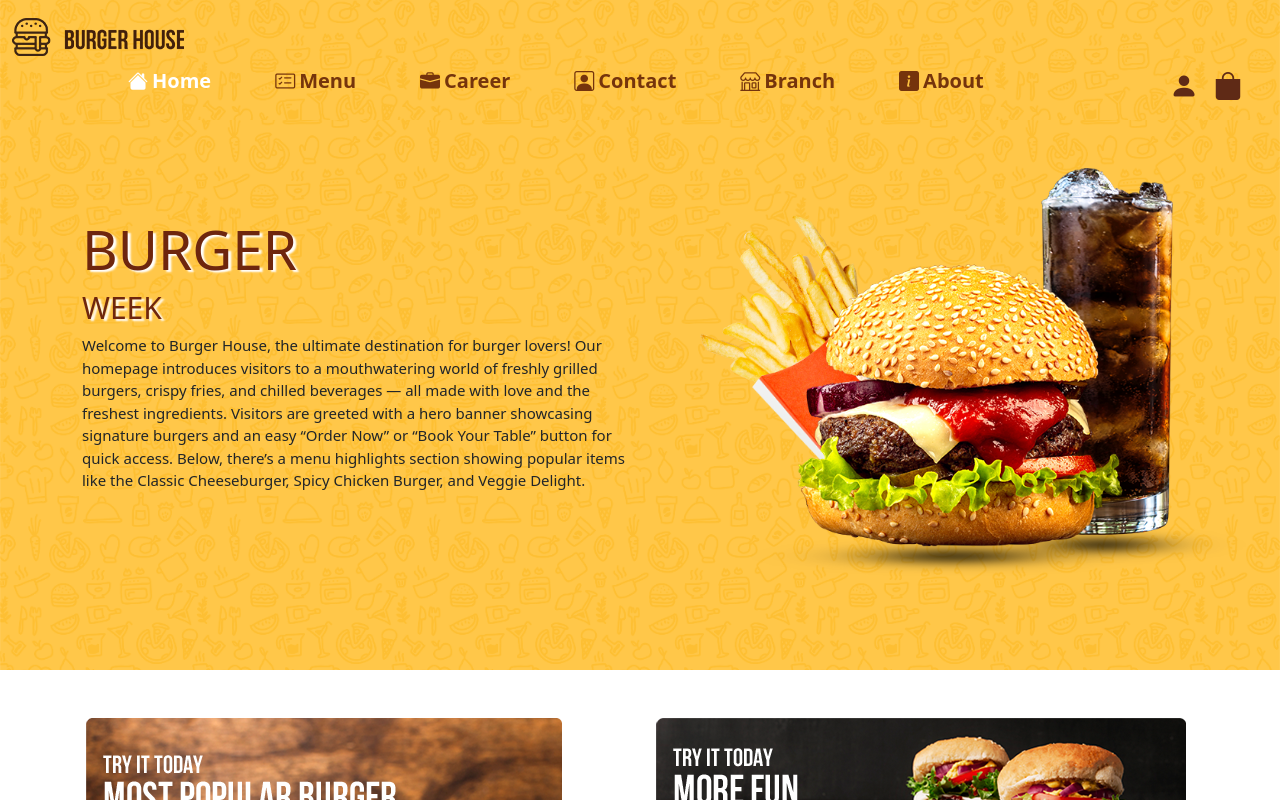
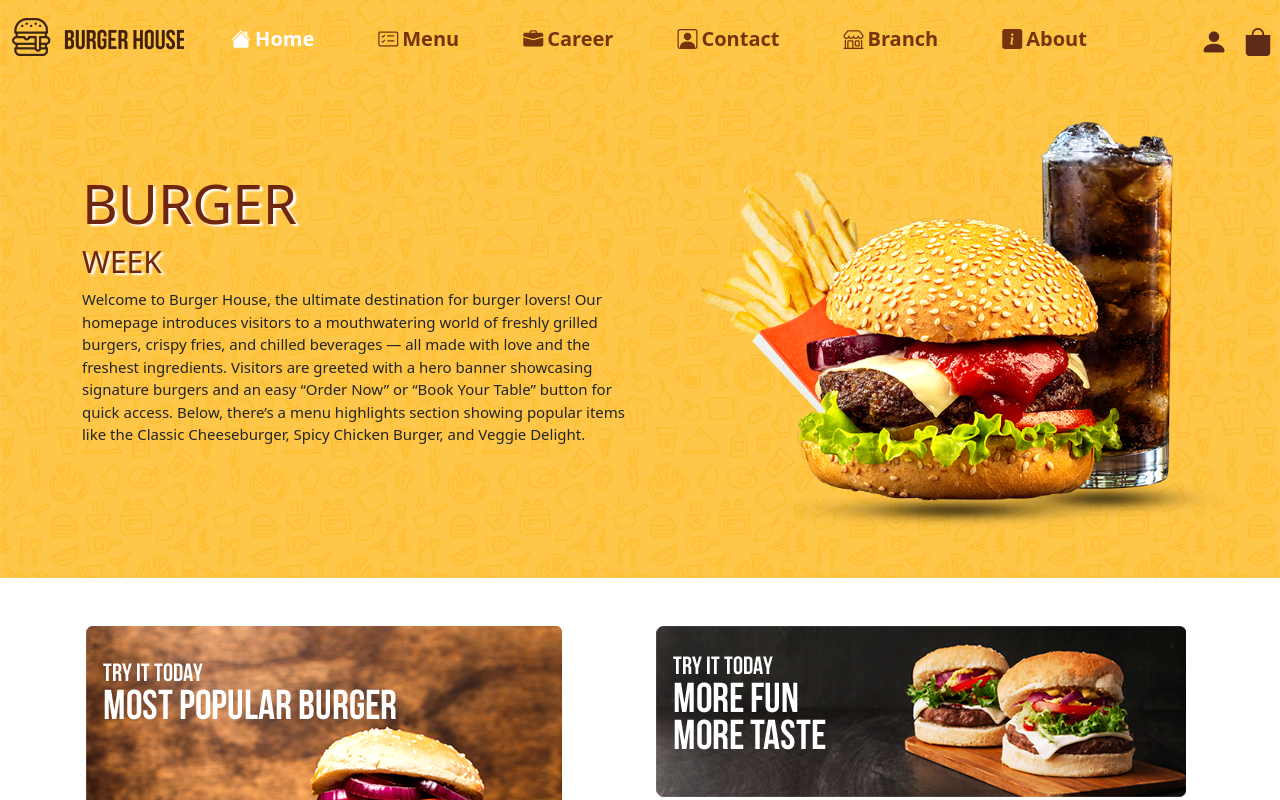
Before and after one commit to Riyas0786/burgerhouse, a React (Create React App) app: page / in a window 1280 px wide. Shown: the top 800 px of the page. Built offline with nearby package versions, Linux system fonts and the light colour scheme.

Commit message:
fix build issue

```diff
--- a/src/Components/Cartprovider.js
+++ b/src/Components/Cartprovider.js
@@ -33,7 +33,7 @@ export const CartProvider = ({ children }) => {
 
   const decreaseQty = (id) => {
     setCartItem((prev) =>
-      prev.reduce((item) =>
+      prev.map((item) =>
         item.id === id && item.qty > 1
           ? { ...item, qty: item.qty - 1 }
           : item
--- a/src/Components/Header.js
+++ b/src/Components/Header.js
@@ -70,7 +70,8 @@ const Header = () => {
                 About
               </NavLink>
             </li>
-             {/* Cart + Account Icons */}
+          </ul>
+                {/* Cart + Account Icons */}
           <div className="d-flex">
             <ul className="iconlinks d-flex list-unstyled mb-0  " style={{marginLeft:'100px'}}>
               <li className="position-relative">
@@ -91,9 +92,6 @@ const Header = () => {
               </li>
             </ul>
           </div>
-
-          </ul>
-
          </div>
       </div>
     </section>
--- a/src/Components/Style.css
+++ b/src/Components/Style.css
@@ -12,7 +12,7 @@
     background-attachment: scroll;
     background-size: cover;
     max-width: 100%;
-    height: 550px;
+    max-height: 630px;
 }
 .fixed-background2{
   background-image: url('../Assets/Home/Background_Img.png');
@@ -21,6 +21,7 @@
     background-attachment: scroll;
     background-size: cover;
     max-width: 100%;
+
 
 }
 
--- a/src/index.css
+++ b/src/index.css
@@ -28,6 +28,8 @@
 .navlinks .link {
   position: relative;
   text-decoration: none;
+  left: -95px;
+  top: 10px;
   font-size: 20px;
   font-weight: bold;
   padding: 5px 10px;
@@ -62,8 +64,8 @@
   }
 .iconlinks{
   position: absolute;
-  right: -60px;
-  top: 64px;
+  right: -90px;
+  top: 20px;
   }
 
 .menuicon {
@@ -99,9 +101,9 @@
     flex-direction:column;
     max-width: 500px;
     position:relative;
-    top: 8px;
-    left: 10px;
-    align-items: start;
+    top: 1px;
+    left: 0px;
+    align-items: center;
     gap: 7px;
     width: 100%;
     max-height:0;
@@ -116,10 +118,9 @@
   }
    .iconlinks {
     position: absolute;
-    left: 300px;
+    left: 100px;
     top: 20px;
    }
-
 
   .headertext{
     position: relative;
@@ -140,7 +141,8 @@
 
   }
   .icons-2{
-    margin-right: 50px;
+
     margin-top: 30px;
+    width: 250px;
   }
 }
```
